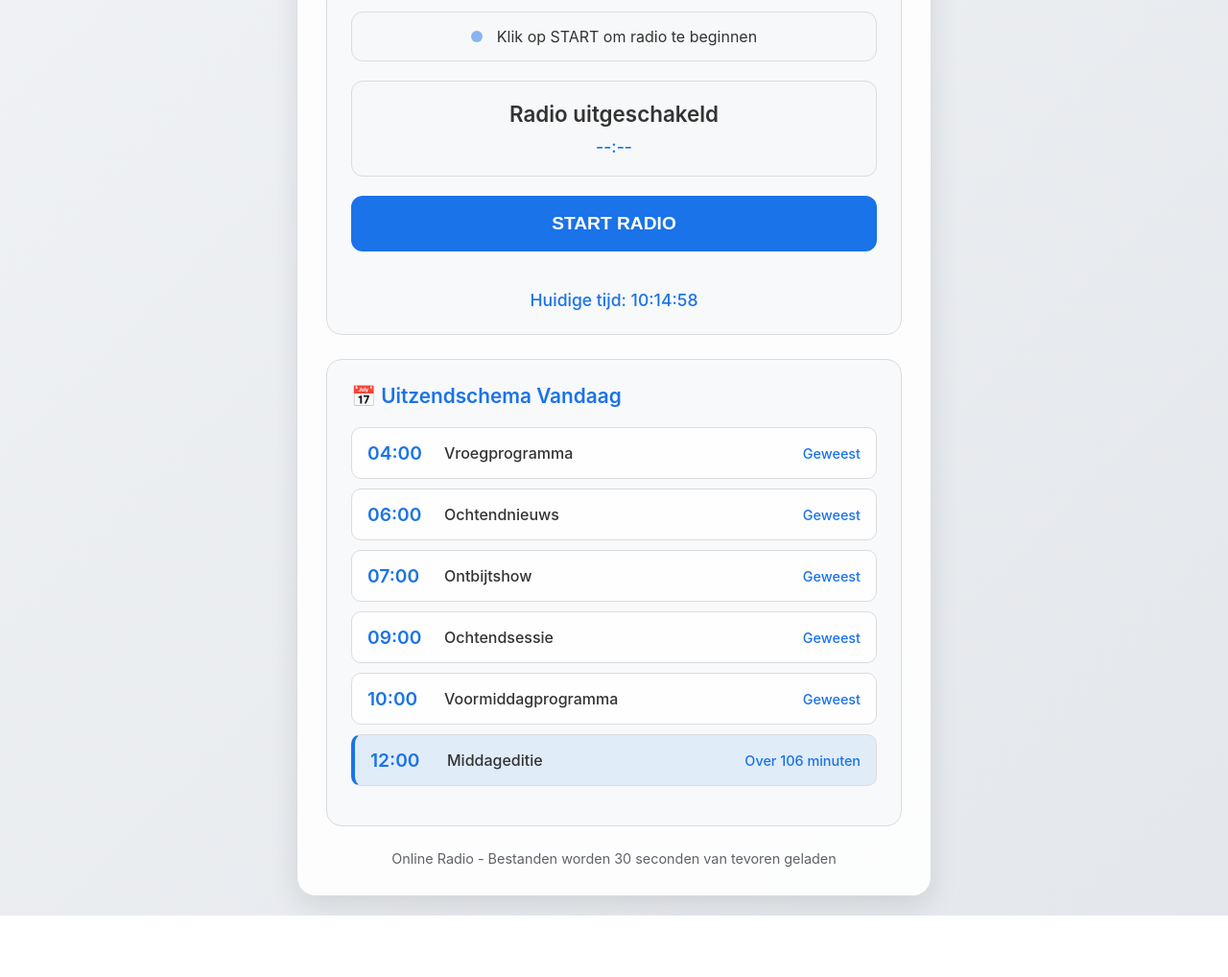
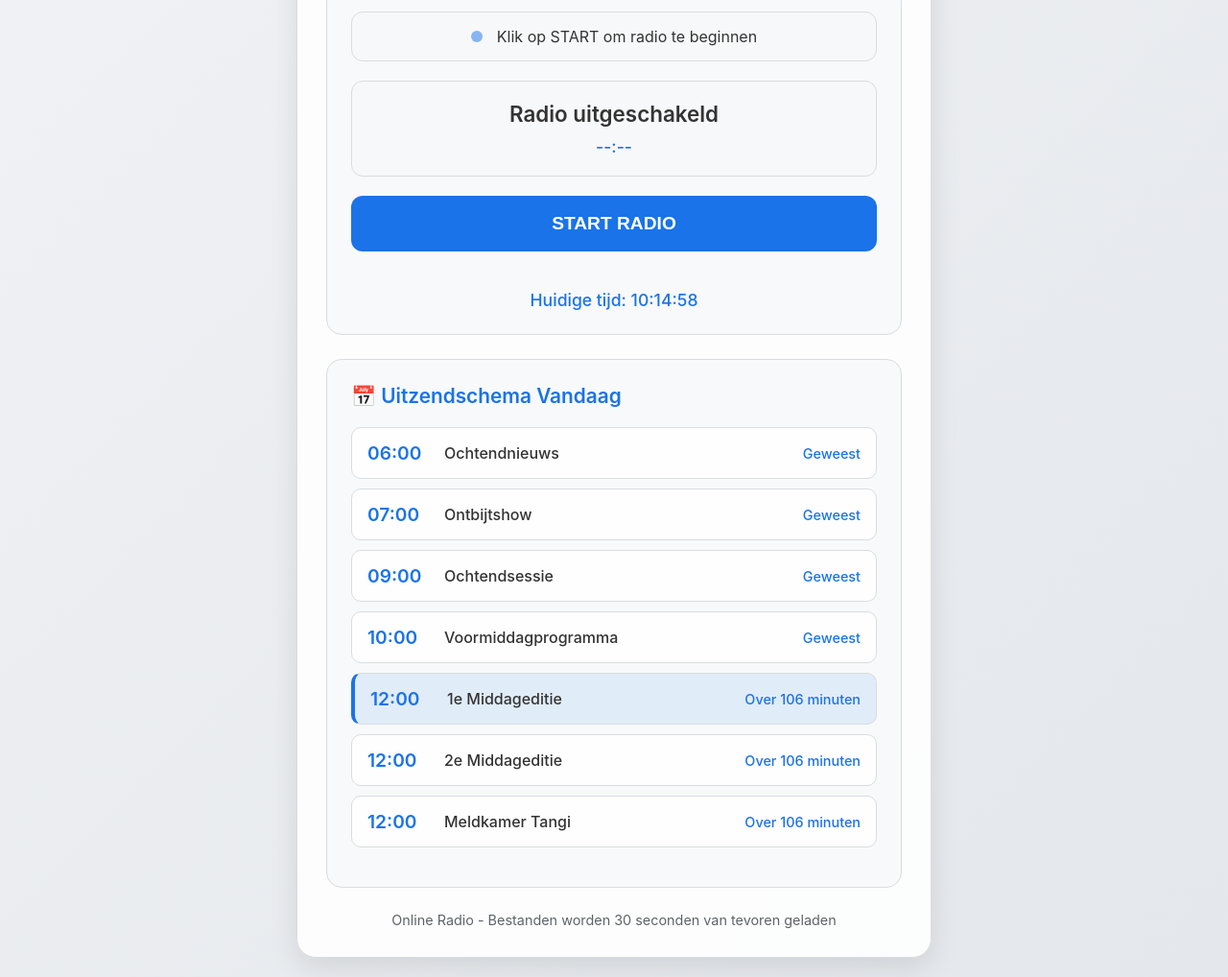
Before and after one commit to Jimisdebest/radio, a plain HTML site: page index.html in a window 1280 px wide. Shown: the part 190-1208 px from the top of the page at 96% size. Before the commit the page ends 1144 px from the top, so only its background shows below. Drawn offline with Linux system fonts and the light colour scheme.

Commit message:
Update index.html

```diff
--- a/index.html
+++ b/index.html
@@ -394,12 +394,13 @@
             constructor() {
                 // Schema met tijden en bestanden
                 this.schedule = [
-                    { time: '04:00', file: '04.00.mp3', title: 'Vroegprogramma' },
                     { time: '06:00', file: '06.00.mp3', title: 'Ochtendnieuws' },
                     { time: '07:00', file: '07.00.mp3', title: 'Ontbijtshow' },
                     { time: '09:00', file: '09.00.mp3', title: 'Ochtendsessie' },
                     { time: '10:00', file: '10.00.mp3', title: 'Voormiddagprogramma' },
-                    { time: '12:00', file: '12.00.mp3', title: 'Middageditie' }
+                    { time: '12:00', file: '12.00.mp3', title: '1e Middageditie' },
+                    { time: '12:00', file: '16.00.mp3', title: '2e Middageditie' },
+                    { time: '12:00', file: '17.00.mp3', title: 'Meldkamer Tangi' }
                 ];
 
                 this.audio = new Audio();
```
